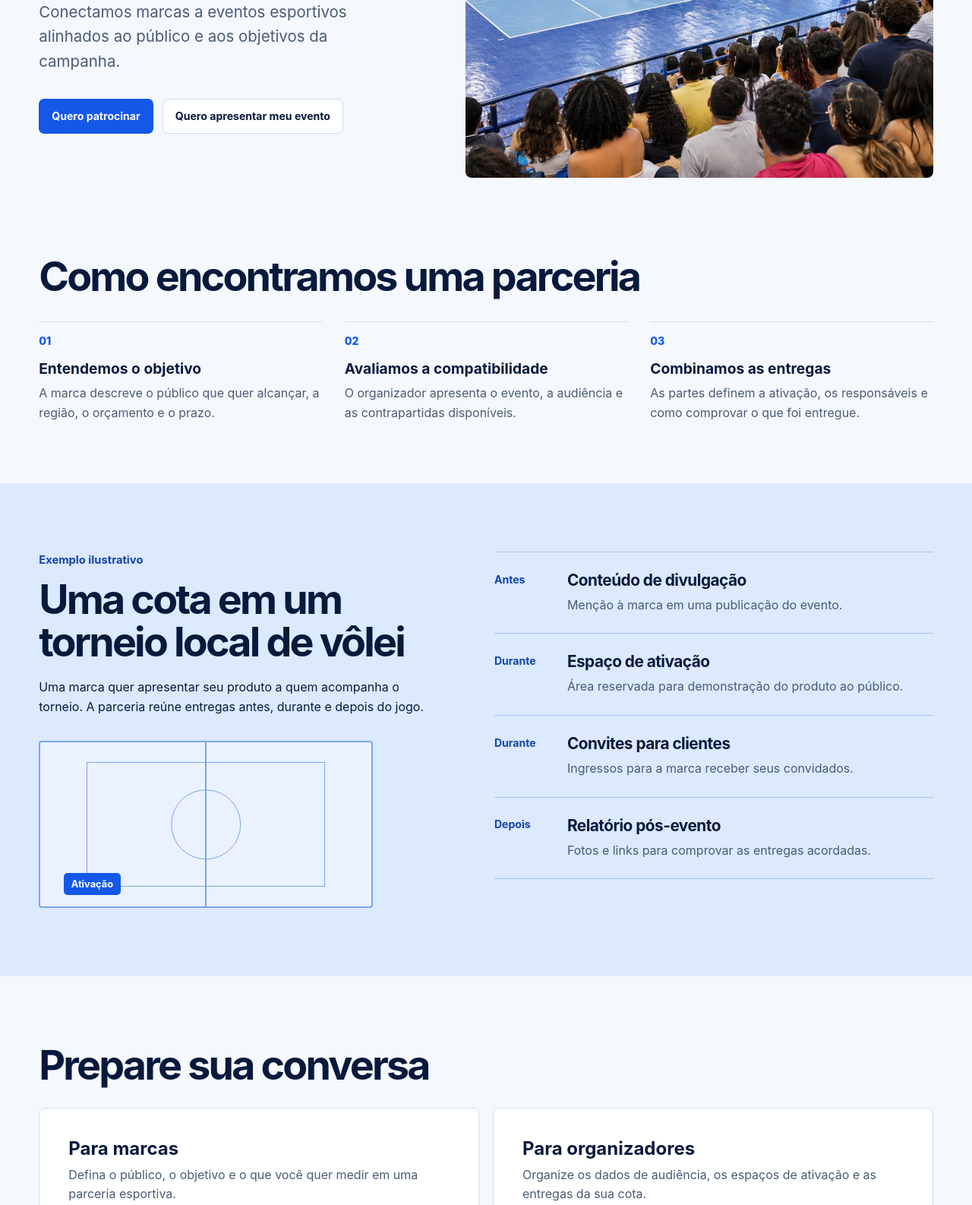
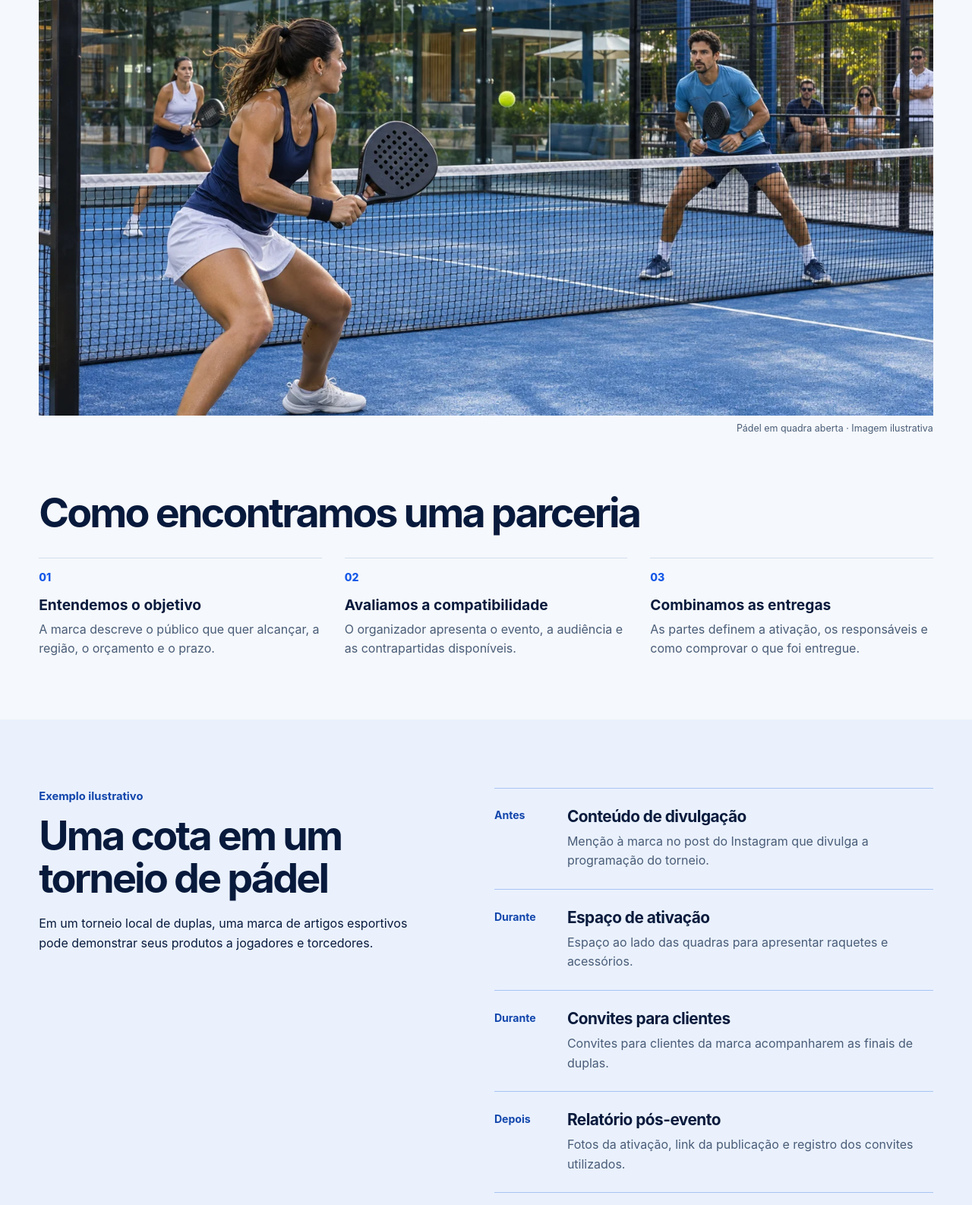
Before and after one commit to edu-rdp/sponsor-media-hub, a plain HTML site: page index.html in a window 1280 px wide. Shown: the part 484-2070 px from the top of the page at 76% size. Drawn offline with Linux system fonts and the light colour scheme.

Commit message:
Refine editorial landing page and feature padel

```diff
--- a/index.html
+++ b/index.html
@@ -24,7 +24,7 @@
   <main id="conteudo">
     <section class="hero wrap" aria-labelledby="titulo">
       <div class="hero-copy">
-        <h1>O patrocínio começa com o evento certo.</h1>
+        <h1>Patrocínio esportivo, do briefing à quadra.</h1>
         <p>Conectamos marcas a eventos esportivos alinhados ao público e aos objetivos da campanha.</p>
         <div class="actions">
           <a class="button primary" href="#patrocinador">Quero patrocinar</a>
@@ -32,7 +32,8 @@
         </div>
       </div>
       <figure class="hero-photo">
-        <img src="assets/volei.webp" alt="Partida de vôlei em uma quadra coberta, com público nas arquibancadas" width="1200" height="800" fetchpriority="high">
+        <img src="assets/padel.webp" alt="Jogadores disputam um ponto em uma quadra de pádel ao ar livre" width="1440" height="960" fetchpriority="high">
+        <figcaption>Pádel em quadra aberta · Imagem ilustrativa</figcaption>
       </figure>
     </section>
 
@@ -49,21 +50,20 @@
       <div class="wrap sample-grid">
         <div>
           <p class="label">Exemplo ilustrativo</p>
-          <h2 id="cota-titulo">Uma cota em um torneio local de vôlei</h2>
-          <p>Uma marca quer apresentar seu produto a quem acompanha o torneio. A parceria reúne entregas antes, durante e depois do jogo.</p>
-          <div class="court" aria-hidden="true"><span>Ativação</span></div>
+          <h2 id="cota-titulo">Uma cota em um torneio de pádel</h2>
+          <p>Em um torneio local de duplas, uma marca de artigos esportivos pode demonstrar seus produtos a jogadores e torcedores.</p>
         </div>
         <ol class="deliverables">
-          <li><span>Antes</span><div><h3>Conteúdo de divulgação</h3><p>Menção à marca em uma publicação do evento.</p></div></li>
-          <li><span>Durante</span><div><h3>Espaço de ativação</h3><p>Área reservada para demonstração do produto ao público.</p></div></li>
-          <li><span>Durante</span><div><h3>Convites para clientes</h3><p>Ingressos para a marca receber seus convidados.</p></div></li>
-          <li><span>Depois</span><div><h3>Relatório pós-evento</h3><p>Fotos e links para comprovar as entregas acordadas.</p></div></li>
+          <li><span>Antes</span><div><h3>Conteúdo de divulgação</h3><p>Menção à marca no post do Instagram que divulga a programação do torneio.</p></div></li>
+          <li><span>Durante</span><div><h3>Espaço de ativação</h3><p>Espaço ao lado das quadras para apresentar raquetes e acessórios.</p></div></li>
+          <li><span>Durante</span><div><h3>Convites para clientes</h3><p>Convites para clientes da marca acompanharem as finais de duplas.</p></div></li>
+          <li><span>Depois</span><div><h3>Relatório pós-evento</h3><p>Fotos da ativação, link da publicação e registro dos convites utilizados.</p></div></li>
         </ol>
       </div>
     </section>
 
     <section class="wrap guides" id="guias">
-      <h2>Prepare sua conversa</h2>
+      <h2>Qual é o seu próximo passo?</h2>
       <div class="guide-grid">
         <article id="patrocinador">
           <h3>Para marcas</h3>
--- a/styles.css
+++ b/styles.css
@@ -16,12 +16,13 @@ section,article{scroll-margin-top:1rem}
 .top img{width:184px;mix-blend-mode:multiply}
 .top nav{display:flex;gap:clamp(12px,3vw,42px);flex-wrap:wrap}
 .top nav a{color:var(--navy);font-size:.9rem;font-weight:650;text-decoration:none}
-.hero{display:grid;grid-template-columns:.9fr 1.1fr;gap:clamp(24px,4.5vw,72px);align-items:center;padding-block:clamp(48px,7vw,110px)}
-h1{font-size:clamp(2.8rem,5.7vw,5.75rem);line-height:.98;letter-spacing:-.066em;max-width:10ch;text-wrap:balance}
+ .hero{padding-block:clamp(40px,6vw,88px) 64px}
+.hero-copy{display:grid;grid-template-columns:minmax(0,2.15fr) minmax(15rem,1fr);column-gap:clamp(24px,5vw,80px);align-items:end;margin-bottom:32px}
+h1{grid-row:span 2;font-size:clamp(3.25rem,7vw,7.25rem);line-height:.93;letter-spacing:-.075em;max-width:13ch}
 h2{font-size:clamp(2rem,4.2vw,4rem);line-height:1.03;letter-spacing:-.052em;text-wrap:balance}
-.hero p{font-size:clamp(1.04rem,1.6vw,1.3rem);margin-block:24px 32px;max-width:36ch;color:var(--muted)}
-.hero-photo{background:var(--ice);border-radius:8px;overflow:hidden;aspect-ratio:1.16}
-.hero-photo img{height:100%;object-fit:cover}
+.hero p{font-size:clamp(1.04rem,1.6vw,1.2rem);max-width:32ch;color:var(--muted);margin-bottom:18px}
+.hero-photo img{aspect-ratio:2.05;object-fit:cover;object-position:center 54%;background:var(--ice)}
+.hero-photo figcaption{padding-top:9px;font-size:.78rem;color:var(--muted);text-align:right}
 .actions{display:flex;align-items:center;flex-wrap:wrap;gap:12px}
 .button{display:inline-flex;align-items:center;justify-content:center;padding:12px 16px;border:1px solid transparent;border-radius:7px;font-weight:700;text-decoration:none;font-size:.88rem;line-height:1.3;min-height:46px;text-align:center}
 .primary{background:var(--blue);color:white}
@@ -34,22 +35,18 @@ h2{font-size:clamp(2rem,4.2vw,4rem);line-height:1.03;letter-spacing:-.052em;text
 .steps li::before{content:"0" counter(step);display:block;color:var(--blue);font-size:.88rem;font-weight:800;margin-bottom:16px}
 .steps strong{font-size:1.2rem}
 .steps p,.deliverables p,.guides p{margin-top:8px;color:var(--muted)}
-.sample{background:var(--ice);padding-block:clamp(48px,7vw,100px)}
+.sample{background:#eaf1fd;padding-block:clamp(48px,7vw,100px)}
 .sample-grid{display:grid;grid-template-columns:.95fr 1.05fr;gap:clamp(28px,6vw,95px)}
 .sample h2{margin:12px 0 20px}
 .sample .label{color:#1246ac;font-weight:750;font-size:.92rem}
-.court{position:relative;width:min(100%,440px);aspect-ratio:2;margin-top:32px;border:2px solid #7ca4ee;border-radius:4px;background:linear-gradient(90deg,transparent calc(50% - 1px),#7ca4ee 0,#7ca4ee calc(50% + 1px),transparent 0),#eaf2ff}
-.court::before{content:"";position:absolute;inset:12% 14%;border:1px solid #7ca4ee}
-.court::after{content:"";position:absolute;left:50%;top:50%;width:21%;aspect-ratio:1;border:1px solid #7ca4ee;border-radius:50%;translate:-50% -50%}
-.court span{position:absolute;left:7%;bottom:7%;background:var(--blue);color:white;padding:7px 10px;border-radius:5px;font-size:.8rem;font-weight:750}
 .deliverables{list-style:none;padding:0;margin:0}
 .deliverables li{display:grid;grid-template-columns:82px 1fr;gap:14px;padding:24px 0;border-top:1px solid #a8c4f3}
 .deliverables li:last-child{border-bottom:1px solid #a8c4f3}
 .deliverables span{color:#1246ac;font-size:.88rem;font-weight:750;padding-top:.2em}
 .deliverables h3{font-size:1.3rem;letter-spacing:-.025em}
 .guides{padding-block:clamp(48px,7vw,100px)}
-.guide-grid{display:grid;grid-template-columns:1fr 1fr;gap:18px;margin-top:28px}
-.guides article{background:white;border:1px solid var(--line);border-radius:8px;padding:clamp(20px,3vw,38px)}
+.guide-grid{display:grid;grid-template-columns:1fr 1fr;gap:32px;margin-top:28px}
+.guides article{border-top:2px solid var(--blue);padding:22px 0 0}
 .guides h3{font-size:1.5rem}
 .guides .actions{margin-top:18px}
 footer{display:flex;justify-content:space-between;gap:12px;flex-wrap:wrap;padding:24px 0;border-top:1px solid var(--line);font-size:.88rem}
@@ -59,5 +56,19 @@ dialog{width:min(530px,calc(100% - 32px));border:1px solid var(--line);border-ra
 dialog::backdrop{background:#081a3c66}
 dialog h2{font-size:1.65rem;margin-bottom:10px}
 dialog label{display:block;margin:15px 0}
-@media(max-width:850px){.hero,.sample-grid{grid-template-columns:1fr}.hero h1{max-width:14ch}.hero-photo{aspect-ratio:1.55}.how{padding-top:0}}
-@media(max-width:570px){.top{align-items:flex-start;flex-direction:column;justify-content:center;padding:12px 0}.top img{width:150px}.top nav{gap:16px}.top nav a{font-size:.8rem}.steps,.guide-grid{grid-template-columns:1fr}.deliverables li{grid-template-columns:65px 1fr;gap:9px}.hero{padding-block:40px}}
+@media(max-width:850px){
+  .hero-copy,.sample-grid{grid-template-columns:1fr;gap:18px}
+  .hero h1{grid-row:auto}
+  .hero p{margin-bottom:0}
+  .hero-photo img{aspect-ratio:1.55}
+  .how{padding-top:0}
+}
+@media(max-width:570px){
+  .top{align-items:flex-start;flex-direction:column;justify-content:center;padding:12px 0}
+  .top img{width:150px}
+  .top nav{gap:16px}
+  .top nav a{font-size:.8rem}
+  .steps,.guide-grid{grid-template-columns:1fr}
+  .deliverables li{grid-template-columns:65px 1fr;gap:9px}
+  .hero{padding-block:40px}
+}
```
Also changed, not shown: assets/padel.webp (added), 1 other file.
